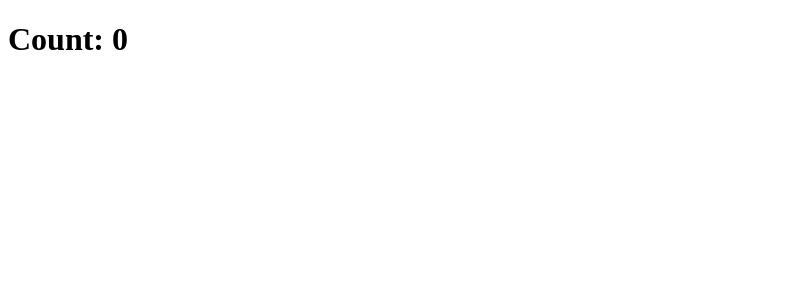
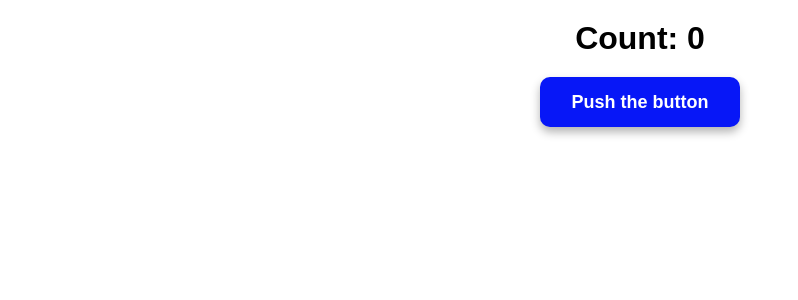
Before and after one commit to mate-academy/react_counter, a React (Create React App) app: page / in a window 1280 px wide. Shown: the top 300 px of the page, without its empty margins (0-798 px from the left). Built offline with nearby package versions, Linux system fonts and the light colour scheme; the HTML template or start-up script is replaced by a standard one.

Commit message:
solution

```diff
--- a/src/App.css
+++ b/src/App.css
@@ -0,0 +1,36 @@
+html {
+  font-family: Arial, Helvetica, sans-serif;
+}
+
+body {
+  margin: 0;
+}
+
+.title {
+  margin: 20px auto;
+  text-align: center;
+}
+
+.button {
+  display: block;
+  width: 200px;
+  height: 50px;
+  margin: 0 auto;
+
+  font-size: 18px;
+  font-weight: 600;
+  color: white;
+  background-color: rgb(7, 23, 247);
+  box-shadow: 0 5px 10px rgba(0, 0, 0, 0.3);
+
+  transition: 0.3s ease-in-out;
+  outline: none;
+  border: none;
+  border-radius: 10px;
+  cursor: pointer;
+}
+
+.button:hover {
+  background-color: rgb(0, 102, 255);
+  transform: scale(1.1);
+}
--- a/src/App.js
+++ b/src/App.js
@@ -1,8 +1,31 @@
 import React from 'react';
 import './App.css';
 
-const App = () => (
-  <h1>Count: 0</h1>
-);
+class App extends React.Component {
+  state = {
+    count: 0,
+  }
+
+  clickingOnTheButton = () => {
+    this.setState(prevState => ({
+      count: prevState.count + 1,
+    }));
+  }
+
+  render() {
+    return (
+      <>
+        <h1 className="title">{`Count: ${this.state.count}`}</h1>
+        <button
+          className="button"
+          type="submit"
+          onClick={this.clickingOnTheButton}
+        >
+          Push the button
+        </button>
+      </>
+    );
+  }
+}
 
 export default App;
```
